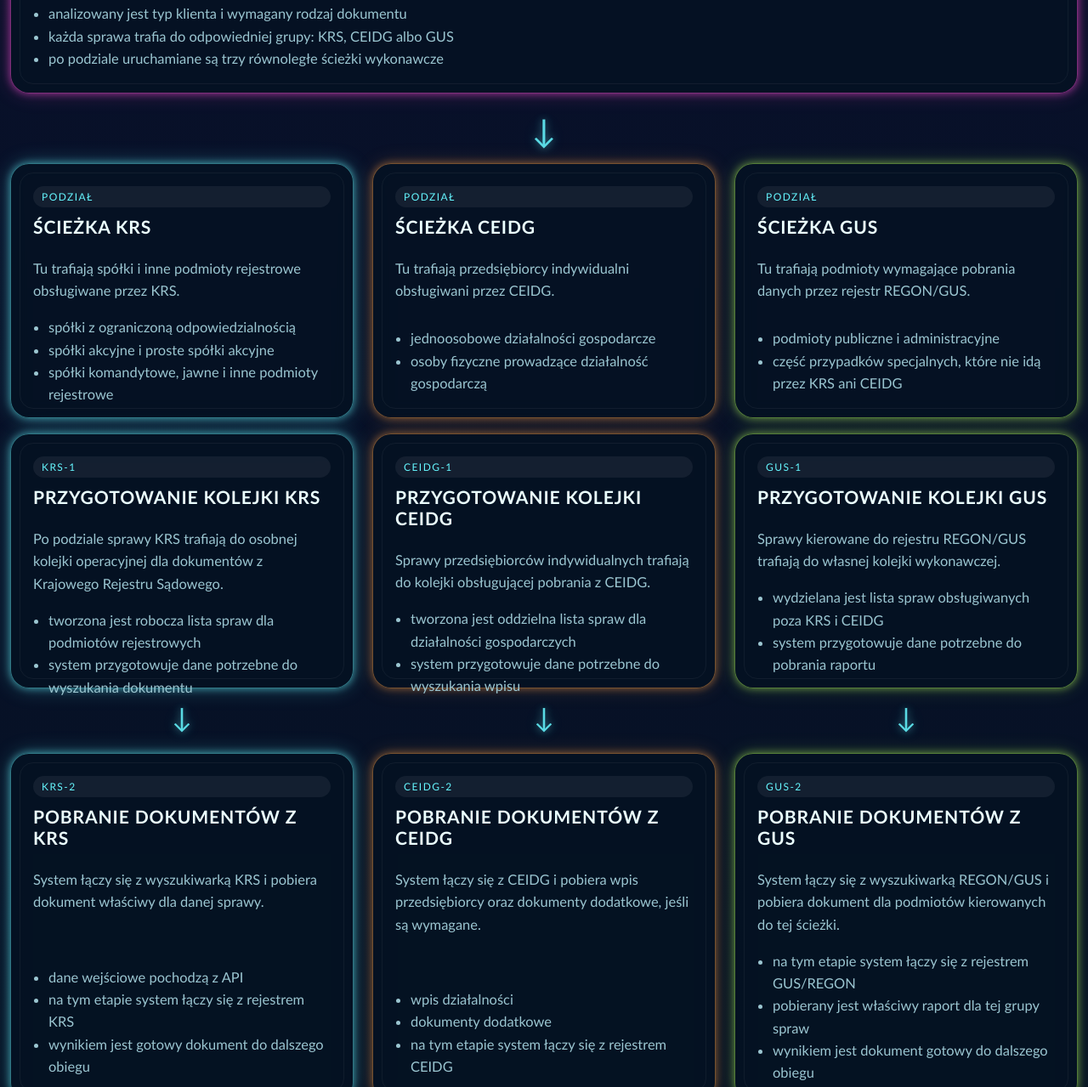
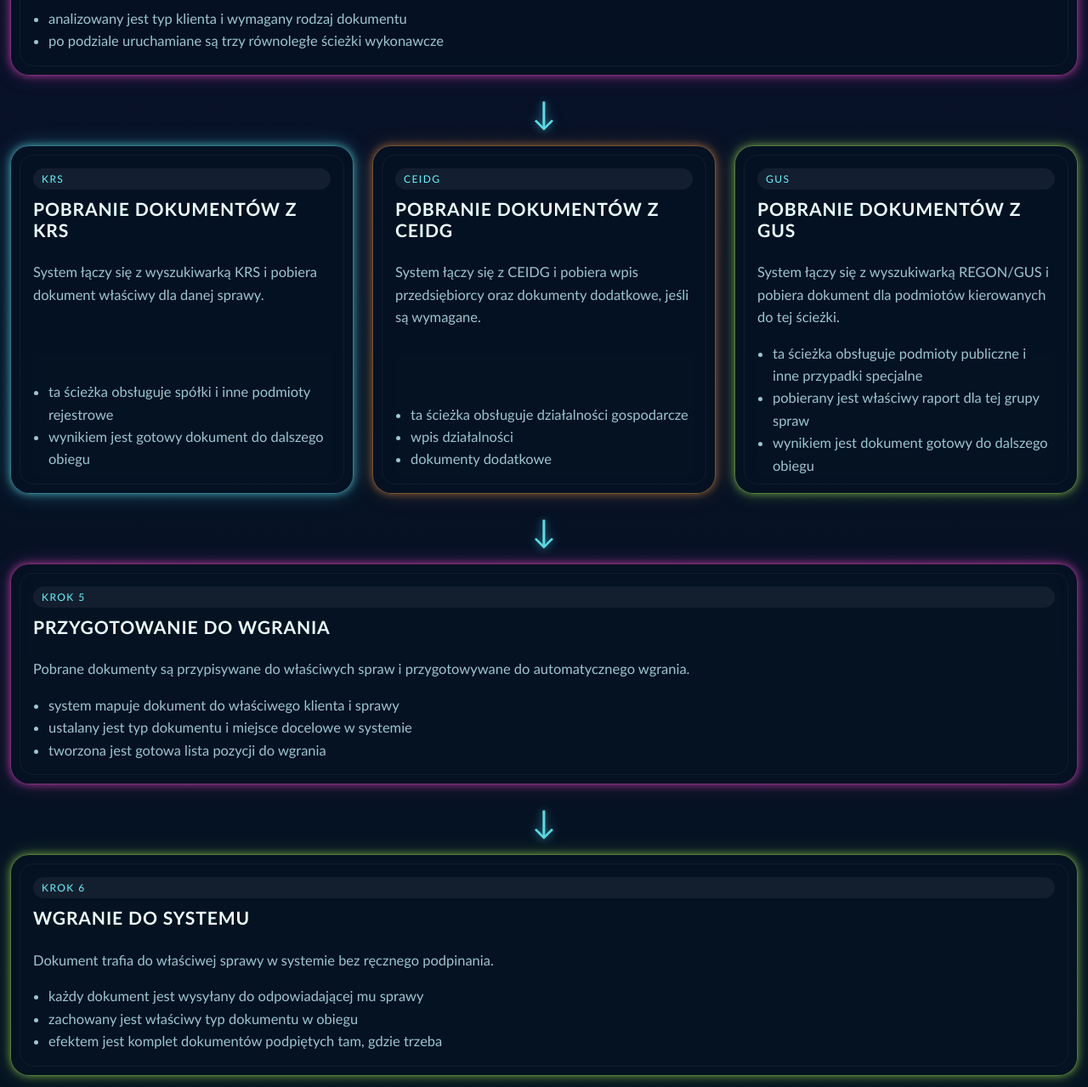
Before and after one commit to kashiash/formal-flow-41b2bbef5b8e4f29, a plain HTML site: page index.html in a window 1280 px wide. Shown: the part 1238-2517 px from the top of the page at 85% size. Drawn offline with Linux system fonts and the light colour scheme.

Commit message:
Simplify flow and remove duplicate stages

```diff
--- a/index.html
+++ b/index.html
@@ -213,15 +213,7 @@
       display: grid;
       gap: 12px;
       align-content: start;
-      grid-template-rows: 300px 52px 410px;
-    }
-
-    .channel-arrow {
-      text-align: center;
-      font-size: 2rem;
-      color: var(--cyan);
-      text-shadow: var(--shadow-cyan);
-      animation: drift 1.8s ease-in-out infinite;
+      grid-template-rows: 410px;
     }
 
     ul {
@@ -314,9 +306,9 @@
       <div class="eyebrow">Biurwa</div>
       <h1>Podsystem Pobierania<br>Dokumentów Firm z KRS, GUS i CEIDG</h1>
       <p class="subtitle">
-        To jest proces operacyjny do obsługi dokumentów formalnych. System cyklicznie sprawdza,
-        co jest do pobrania, pobiera z API listę spraw wraz z danymi klientów i typami dokumentów,
-        kieruje sprawy do właściwych ścieżek wykonania i domyka obieg w systemie.
+        To jest proces operacyjny do obsługi dokumentów formalnych firm. System pobiera z Fleetmana
+        listę najemów z brakującymi dokumentami, dzieli je na KRS, CEIDG i GUS, uruchamia trzy
+        równoległe ścieżki pobrania, a potem wgrywa wynik do systemu i raportuje przebieg.
       </p>
     </section>
 
@@ -324,7 +316,7 @@
       <div class="card entry">
         <div class="label">Start</div>
         <h2>Stały Nadzór</h2>
-        <p>Proces działa cyklicznie i w regularnych odstępach sprawdza, czy pojawiły się nowe sprawy do obsługi.</p>
+        <p>Proces działa cyklicznie i uruchamia kolejne przebiegi bez ręcznego startu.</p>
         <div class="command">Automatyczne sprawdzanie w tle</div>
       </div>
 
@@ -337,7 +329,6 @@
           System łączy się z API Fleetman i pobiera listę najemów, w których brakuje dokumentów formalnych dla klientów.
         </p>
         <ul>
-          <li>system pobiera z Fleetmana listę najemów z brakującymi dokumentami</li>
           <li>dla każdej pozycji odczytywane są dane klienta i dane potrzebne do dalszego pobrania</li>
           <li>to wejście definiuje zakres pracy dla całego przebiegu</li>
         </ul>
@@ -351,63 +342,20 @@
         <p>System dzieli otrzymane dane na rodzaje dokumentów, które trzeba pobrać: KRS, CEIDG albo GUS.</p>
         <ul>
           <li>analizowany jest typ klienta i wymagany rodzaj dokumentu</li>
-          <li>każda sprawa trafia do odpowiedniej grupy: KRS, CEIDG albo GUS</li>
           <li>po podziale uruchamiane są trzy równoległe ścieżki wykonawcze</li>
         </ul>
       </div>
 
       <div class="arrow">↓</div>
 
-      <div class="lanes">
-        <div class="card">
-          <div class="label">Podział</div>
-          <h3>Ścieżka KRS</h3>
-          <p>Tu trafiają spółki i inne podmioty rejestrowe obsługiwane przez KRS.</p>
-          <ul>
-            <li>spółki z ograniczoną odpowiedzialnością</li>
-            <li>spółki akcyjne i proste spółki akcyjne</li>
-            <li>spółki komandytowe, jawne i inne podmioty rejestrowe</li>
-          </ul>
-        </div>
-        <div class="card orange">
-          <div class="label">Podział</div>
-          <h3>Ścieżka CEIDG</h3>
-          <p>Tu trafiają przedsiębiorcy indywidualni obsługiwani przez CEIDG.</p>
-          <ul>
-            <li>jednoosobowe działalności gospodarcze</li>
-            <li>osoby fizyczne prowadzące działalność gospodarczą</li>
-          </ul>
-        </div>
-        <div class="card lime">
-          <div class="label">Podział</div>
-          <h3>Ścieżka GUS</h3>
-          <p>Tu trafiają podmioty wymagające pobrania danych przez rejestr REGON/GUS.</p>
-          <ul>
-            <li>podmioty publiczne i administracyjne</li>
-            <li>część przypadków specjalnych, które nie idą przez KRS ani CEIDG</li>
-          </ul>
-        </div>
-      </div>
-
       <div class="channels">
         <div class="channel">
           <div class="card">
-            <div class="label">KRS-1</div>
-            <h3>Przygotowanie Kolejki KRS</h3>
-            <p>Po podziale sprawy KRS trafiają do osobnej kolejki operacyjnej dla dokumentów z Krajowego Rejestru Sądowego.</p>
-            <ul>
-              <li>tworzona jest robocza lista spraw dla podmiotów rejestrowych</li>
-              <li>system przygotowuje dane potrzebne do wyszukania dokumentu</li>
-            </ul>
-          </div>
-          <div class="channel-arrow">↓</div>
-          <div class="card">
-            <div class="label">KRS-2</div>
+            <div class="label">KRS</div>
             <h3>Pobranie Dokumentów Z KRS</h3>
             <p>System łączy się z wyszukiwarką KRS i pobiera dokument właściwy dla danej sprawy.</p>
             <ul>
-              <li>dane wejściowe pochodzą z API</li>
-              <li>na tym etapie system łączy się z rejestrem KRS</li>
+              <li>ta ścieżka obsługuje spółki i inne podmioty rejestrowe</li>
               <li>wynikiem jest gotowy dokument do dalszego obiegu</li>
             </ul>
           </div>
@@ -415,44 +363,24 @@
 
         <div class="channel">
           <div class="card orange">
-            <div class="label">CEIDG-1</div>
-            <h3>Przygotowanie Kolejki CEIDG</h3>
-            <p>Sprawy przedsiębiorców indywidualnych trafiają do kolejki obsługującej pobrania z CEIDG.</p>
-            <ul>
-              <li>tworzona jest oddzielna lista spraw dla działalności gospodarczych</li>
-              <li>system przygotowuje dane potrzebne do wyszukania wpisu</li>
-            </ul>
-          </div>
-          <div class="channel-arrow">↓</div>
-          <div class="card orange">
-            <div class="label">CEIDG-2</div>
+            <div class="label">CEIDG</div>
             <h3>Pobranie Dokumentów Z CEIDG</h3>
             <p>System łączy się z CEIDG i pobiera wpis przedsiębiorcy oraz dokumenty dodatkowe, jeśli są wymagane.</p>
             <ul>
+              <li>ta ścieżka obsługuje działalności gospodarcze</li>
               <li>wpis działalności</li>
               <li>dokumenty dodatkowe</li>
-              <li>na tym etapie system łączy się z rejestrem CEIDG</li>
             </ul>
           </div>
         </div>
 
         <div class="channel">
           <div class="card lime">
-            <div class="label">GUS-1</div>
-            <h3>Przygotowanie Kolejki GUS</h3>
-            <p>Sprawy kierowane do rejestru REGON/GUS trafiają do własnej kolejki wykonawczej.</p>
-            <ul>
-              <li>wydzielana jest lista spraw obsługiwanych poza KRS i CEIDG</li>
-              <li>system przygotowuje dane potrzebne do pobrania raportu</li>
-            </ul>
-          </div>
-          <div class="channel-arrow">↓</div>
-          <div class="card lime">
-            <div class="label">GUS-2</div>
+            <div class="label">GUS</div>
             <h3>Pobranie Dokumentów Z GUS</h3>
             <p>System łączy się z wyszukiwarką REGON/GUS i pobiera dokument dla podmiotów kierowanych do tej ścieżki.</p>
             <ul>
-              <li>na tym etapie system łączy się z rejestrem GUS/REGON</li>
+              <li>ta ścieżka obsługuje podmioty publiczne i inne przypadki specjalne</li>
               <li>pobierany jest właściwy raport dla tej grupy spraw</li>
               <li>wynikiem jest dokument gotowy do dalszego obiegu</li>
             </ul>
@@ -464,24 +392,9 @@
 
       <div class="card pink">
         <div class="label">Krok 5</div>
-        <h2>Zebranie Wyników</h2>
+        <h2>Przygotowanie Do Wgrania</h2>
         <p>
-          Pobrane dokumenty są porządkowane i przygotowywane do przekazania do dalszego obiegu.
-        </p>
-        <ul>
-          <li>w jednym miejscu zbierane są wyniki ze wszystkich ścieżek pobierania</li>
-          <li>dla każdej sprawy wiadomo, jaki dokument został uzyskany</li>
-          <li>na tym etapie kończy się część pobierająca</li>
-        </ul>
-      </div>
-
-      <div class="arrow">↓</div>
-
-      <div class="card">
-        <div class="label">Krok 6</div>
-        <h2>Przygotowanie Do Obiegu</h2>
-        <p>
-          Każdy dokument jest przypisywany do właściwej sprawy i przygotowywany do automatycznego wgrania.
+          Pobrane dokumenty są przypisywane do właściwych spraw i przygotowywane do automatycznego wgrania.
         </p>
         <ul>
           <li>system mapuje dokument do właściwego klienta i sprawy</li>
@@ -493,7 +406,7 @@
       <div class="arrow">↓</div>
 
       <div class="card lime">
-        <div class="label">Krok 7</div>
+        <div class="label">Krok 6</div>
         <h2>Wgranie Do Systemu</h2>
         <p>
           Dokument trafia do właściwej sprawy w systemie bez ręcznego podpinania.
@@ -508,7 +421,7 @@
       <div class="arrow">↓</div>
 
       <div class="card orange">
-        <div class="label">Krok 8</div>
+        <div class="label">Krok 7</div>
         <h2>Raport Operacyjny</h2>
         <p>
           Na końcu powstaje wynik operacyjny: co zostało wykonane, co czeka i co wymaga uwagi.
```
